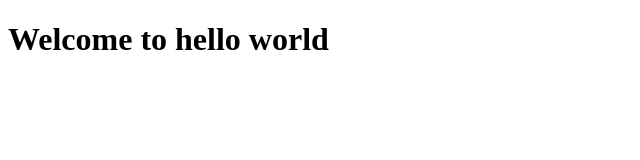
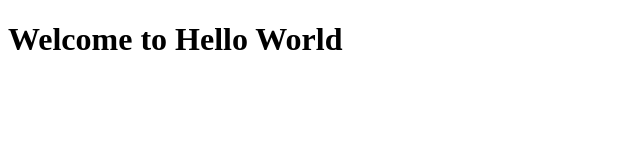
Before and after one commit to kashodiya/hello, a plain HTML site: page index.html in a window 1280 px wide. Shown: the whole page, without its empty margins (0-640 px from the left). Drawn offline with Linux system fonts and the light colour scheme.

Commit message:
H W capital

```diff
--- a/index.html
+++ b/index.html
@@ -7,6 +7,7 @@
     <title>Document</title>
 </head>
 <body>
-    <h1>Welcome to hello world</h1>
+    <h1>Welcome to Hello World</h1>
+
 </body>
 </html>
```
Also changed, not shown: 1 other file.
